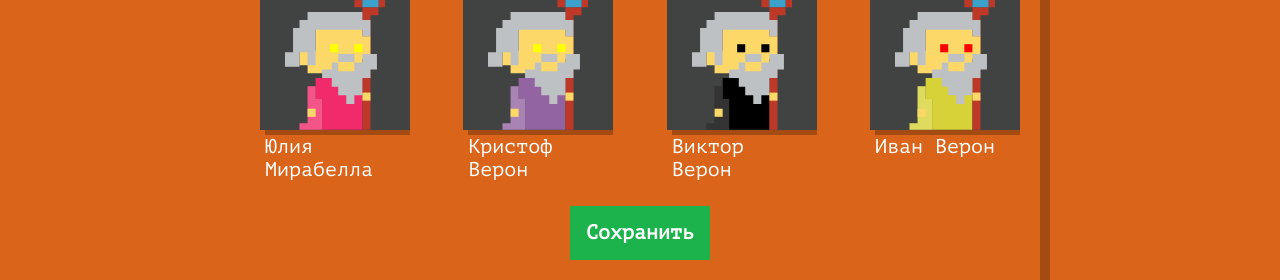
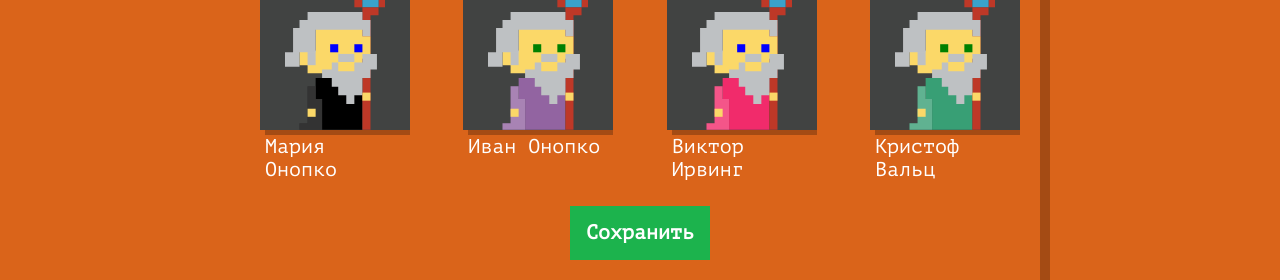
Before and after one commit to Arthurodemus/43738-code-and-magick-21, a website: page index.html in a window 1280 px wide. Shown: the part 699-979 px from the top of the page. Drawn offline with Linux system fonts and the light colour scheme.

Commit message:
Добавил функцию для показа элемента, и для массива wizards

```diff
--- a/js/setup.js
+++ b/js/setup.js
@@ -1,17 +1,21 @@
 'use strict';
 
-let WIZARD_FIRST_NAMES = [`Иван`, `Хуан Себастьян`, `Мария`, `Кристоф`, `Кристоф`, `Виктор`, `Юлия`, `Люпита`, `Вашингтон`];
-let WIZARD_SECOND_NAMES = [`да Марья`, `Верон`, `Мирабелла`, `Вальц`, `Онопко`, `Топольницкая`, `Нионго`, `Ирвинг`];
-let ROBE_COLORS = [`rgb(101, 137, 164)`, `rgb(241, 43, 107)`, `rgb(146, 100, 161)`, `rgb(56, 159, 117)`, `rgb(215, 210, 55)`, `rgb(0, 0, 0)`];
-let EYES_COLORS = [`black`, `red`, `blue`, `yellow`, `green`];
-let COUNT_OF_WIZARDS = 4;
-let wizards = [];
+const WIZARD_FIRST_NAMES = [`Иван`, `Хуан Себастьян`, `Мария`, `Кристоф`, `Кристоф`, `Виктор`, `Юлия`, `Люпита`, `Вашингтон`];
+const WIZARD_SECOND_NAMES = [`да Марья`, `Верон`, `Мирабелла`, `Вальц`, `Онопко`, `Топольницкая`, `Нионго`, `Ирвинг`];
+const ROBE_COLORS = [`rgb(101, 137, 164)`, `rgb(241, 43, 107)`, `rgb(146, 100, 161)`, `rgb(56, 159, 117)`, `rgb(215, 210, 55)`, `rgb(0, 0, 0)`];
+const EYES_COLORS = [`black`, `red`, `blue`, `yellow`, `green`];
+const COUNT_OF_WIZARDS = 4;
 
-function getRandomWizardObject(wizardFirstName, wizardSecondName, robeColors, eyesColors) {
-  return {name: getRandomValue(wizardFirstName) + ` ` + getRandomValue(wizardSecondName),
-    coatColor: getRandomValue(robeColors),
-    eyesColor: getRandomValue(eyesColors),
-  };
+function getWizards(wizardFirstName, wizardSecondName, robeColors, eyesColors, countOfWizards) {
+  let wizards = [];
+  for (let i = 0; i < countOfWizards; i++) {
+    const fullName = `${getRandomValue(wizardFirstName)} ${getRandomValue(wizardSecondName)}`;
+    wizards.push({name: fullName,
+      coatColor: getRandomValue(robeColors),
+      eyesColor: getRandomValue(eyesColors),
+    });
+  }
+  return wizards;
 }
 
 function getRandomValue(arr) {
@@ -26,22 +30,23 @@ function renderWizard(wizard) {
   wizardElement.querySelector(`.wizard-eyes`).style.fill = wizard.eyesColor;
   return wizardElement;
 }
+function showElement(className, from = document) {
+  let element = from.querySelector(`.${className}`);
+  element.classList.remove(`hidden`);
+}
 
 let userDialog = document.querySelector(`.setup`);
-userDialog.classList.remove(`hidden`);
+showElement(`setup`);
 
 let similarListElement = userDialog.querySelector(`.setup-similar-list`);
 let similarWizardTemplate = document.querySelector(`#similar-wizard-template`)
   .content
   .querySelector(`.setup-similar-item`);
 
-
-for (let i = 0; i < COUNT_OF_WIZARDS; i++) {
-  wizards.push(getRandomWizardObject(WIZARD_FIRST_NAMES, WIZARD_SECOND_NAMES, ROBE_COLORS, EYES_COLORS));
-}
+let wizards = getWizards(WIZARD_FIRST_NAMES, WIZARD_SECOND_NAMES, ROBE_COLORS, EYES_COLORS, COUNT_OF_WIZARDS);
 
 let fragment = document.createDocumentFragment();
 wizards.forEach((wizard) => fragment.appendChild(renderWizard(wizard)));
 similarListElement.appendChild(fragment);
 
-userDialog.querySelector(`.setup-similar`).classList.remove(`hidden`);
+showElement(`setup-similar`, userDialog);
```
Also changed, not shown: index.html (+1 -0 lines).
